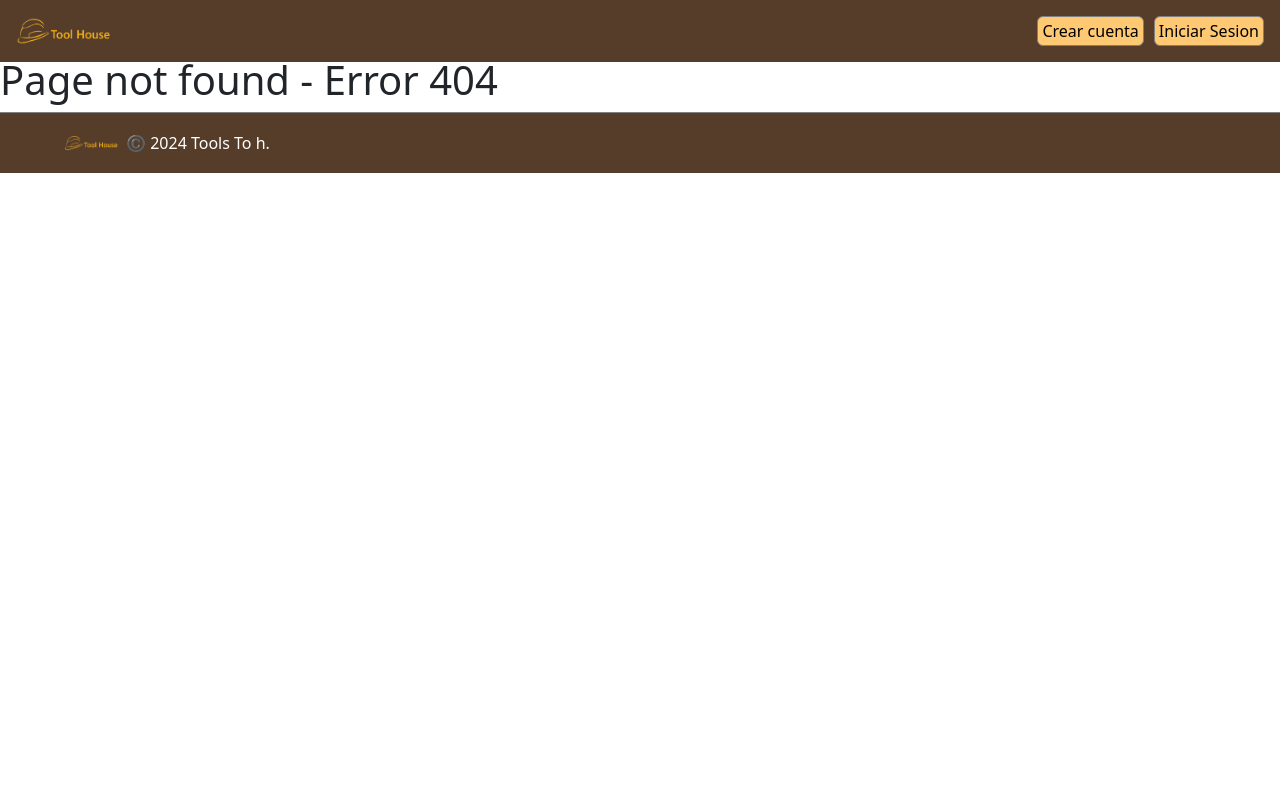
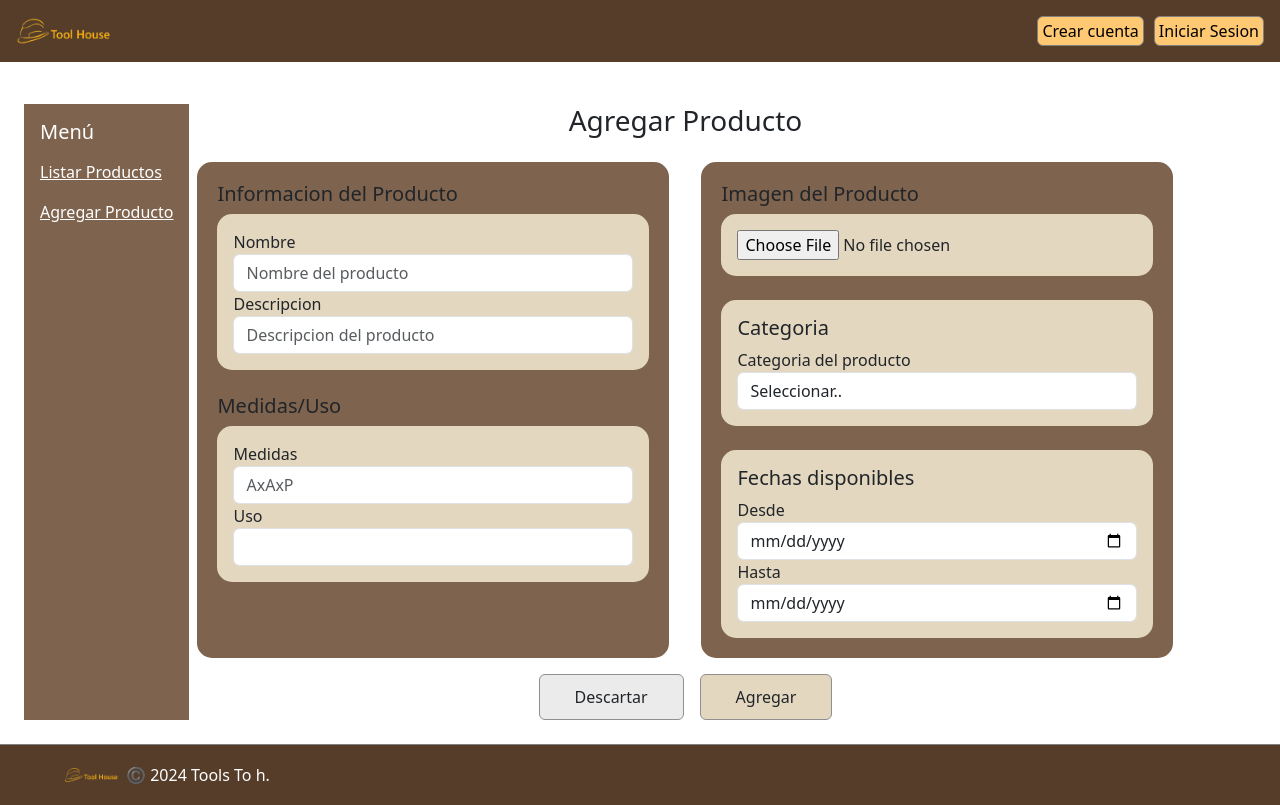
Before and after one commit to proyecto-Integrador-CTD-2024-E2/frontend-react, a React (Vite) app: page /admin/agregar in a window 1280 px wide. Before the commit this address had no page. Built offline with nearby package versions, Linux system fonts and the light colour scheme.

Commit message:
Agregar Productos

```diff
--- a/src/App.jsx
+++ b/src/App.jsx
@@ -6,6 +6,7 @@ import Home from './Routers/Home';
 import Detail from './Routers/Detail';
 import Admin from './Routers/Admin';
 import ListarProductos from './Routers/ListarProductos';
+import AgregarProductos from './Routers/AgregarProductos';
 
 import Header from './Components/Header';
 import Footer from './Components/Footer';
@@ -21,7 +22,7 @@ function App() {
           <Route path='/detail/:id' element={<Detail/>}/>
           <Route path='/admin' element={<Admin/>}>
             <Route path='listar' element={<ListarProductos/>}/>
-            {/* <Route path='/agregar' element={<AgregarProductos/>}/> */}
+            <Route path='agregar' element={<AgregarProductos/>}/>
           </Route>
           <Route path='*' element={<h1>Page not found - Error 404</h1>}/>
       </Routes>
--- a/src/Components/Busqueda.jsx
+++ b/src/Components/Busqueda.jsx
@@ -1,4 +1,3 @@
-import React from "react";
 import style from "../Styles/busqueda.module.css";
 import { Link } from "react-router-dom";
 
--- a/src/Components/Footer.jsx
+++ b/src/Components/Footer.jsx
@@ -1,4 +1,3 @@
-import React from 'react'
 import style from "../Styles/footer.module.css";
 import { Link } from "react-router-dom";
 
--- a/src/Components/Header.jsx
+++ b/src/Components/Header.jsx
@@ -1,4 +1,4 @@
-import React from "react";
+
 import style from "../Styles/header.module.css";
 import { Link } from "react-router-dom";
 
--- a/src/Routers/Admin.jsx
+++ b/src/Routers/Admin.jsx
@@ -1,14 +1,14 @@
-import { useEffect } from 'react';
-import { useNavigate, Outlet } from 'react-router-dom';
+// import { useEffect } from 'react';
+import { Outlet } from 'react-router-dom';
 import PanelAdmin from '../Components/PanelAdmin';
 
 const Admin = () => {
-    let navigate = useNavigate();
+    // let navigate = useNavigate();
 
-    useEffect(() => {
-        // Redirige a listado-productos como ruta por defecto dentro de /admin
-        navigate('listar');
-    }, [navigate]);
+    // useEffect(() => {
+    //     // Redirige a listado-productos como ruta por defecto dentro de /admin
+    //     navigate('listar');
+    // }, [navigate]);
     return (
         <div className='d-flex flex-row p-4 pt-5'>
             <PanelAdmin/>
--- a/src/Routers/AgregarProductos.jsx
+++ b/src/Routers/AgregarProductos.jsx
@@ -1,10 +1,64 @@
-import React from 'react';
+import style from "../Styles/agregar.module.css";
 
 const AgregarProductos = () => {
-    return (
-        <div>
-            <h3>Agregar producto</h3>
+
+return (
+<div className={style.container}>
+    <h3>Agregar Producto</h3>
+    <form>
+        <div className={style.form}>
+    {/* Primer Div */}
+    <div className={style.primeraColumna}>
+        <h5>Informacion del Producto</h5>
+        <div className={style.formgroup}>
+            <label htmlFor="nombre">Nombre</label>
+            <input type="text" className="form-control" id="nombre" placeholder="Nombre del producto" />
+            <label htmlFor="descripcion">Descripcion</label>
+            <input type="text" className="form-control" id="descripcion" placeholder="Descripcion del producto" />
         </div>
+            <br />
+        <h5>Medidas/Uso</h5>
+        <div className={style.formgroup}>
+            <label htmlFor="medidas">Medidas</label>
+            <input type="text" className="form-control" id="medidas" placeholder="AxAxP" />
+            <label htmlFor="uso">Uso</label>
+            <input type="text" className="form-control" id="uso" placeholder="" />
+        </div>
+    </div>
+
+    {/* SegundoDiv */}
+    <div className={style.segundaColumna}>
+            {/* Imagenes */}
+            <h5>Imagen del Producto</h5>
+            <div className={style.formgroup}>
+                <input type="file" className="form-control-file" id="exampleFormControlFile1" />
+            </div>
+            <br />
+            <div className={style.formgroup}>
+                <h5>Categoria</h5>
+                <label htmlFor="categoria">Categoria del producto</label>
+                    <select className="form-control" id="categoria">
+                        <option>Seleccionar..</option>
+                    </select>
+            </div>
+            <br />
+            <div className={style.formgroup}>
+                <h5>Fechas disponibles</h5>
+                <label htmlFor="desde">Desde</label>
+                <input type="date" className="form-control" id="desde" placeholder="AxAxP" />
+                <label htmlFor="hasta">Hasta</label>
+                <input type="date" className="form-control" id="hasta" placeholder="" />
+            </div>
+    </div>
+    </div>
+
+    <div className={style.botones}>
+        <button type="submit" className="btn">Descartar</button>
+        <button type="submit" className="btn">Agregar</button>
+    </div>
+
+</form>
+</div>
     );
 };
 
--- a/src/Routers/Detail.jsx
+++ b/src/Routers/Detail.jsx
@@ -34,7 +34,7 @@ const Detail = () => {
         </h4>
         <div className='d-flex '>
           <Link to="/" className="btn btn-light ">
-          <i class="bi bi-arrow-left-square-fill"></i> ⬅️
+          <i className="bi bi-arrow-left-square-fill"></i> ⬅️
           </Link>
         </div>
       </div>
--- a/src/Routers/Home.jsx
+++ b/src/Routers/Home.jsx
@@ -1,4 +1,3 @@
-import React from 'react';
 import Busqueda from "../Components/Busqueda"
 import style from "../Styles/home.module.css"
 import Products from '../Components/Products';
--- a/src/Routers/ListarProductos.jsx
+++ b/src/Routers/ListarProductos.jsx
@@ -50,10 +50,14 @@ const ListarProductos = () => {
                     <td>{producto.category.name}</td>
                     <td className='d-flex flex-row justify-content-around'>
                         <button className="btn btn-outline-primary" onClick={() => handleEdit(producto.id)}>
-                           ✏️
+                            <svg xmlns="http://www.w3.org/2000/svg" width="16" height="16" fill="currentColor" className="bi bi-pencil" viewBox="0 0 16 16">
+                                <path d="M12.146.146a.5.5 0 0 1 .708 0l3 3a.5.5 0 0 1 0 .708l-10 10a.5.5 0 0 1-.168.11l-5 2a.5.5 0 0 1-.65-.65l2-5a.5.5 0 0 1 .11-.168zM11.207 2.5 13.5 4.793 14.793 3.5 12.5 1.207zm1.586 3L10.5 3.207 4 9.707V10h.5a.5.5 0 0 1 .5.5v.5h.5a.5.5 0 0 1 .5.5v.5h.293zm-9.761 5.175-.106.106-1.528 3.821 3.821-1.528.106-.106A.5.5 0 0 1 5 12.5V12h-.5a.5.5 0 0 1-.5-.5V11h-.5a.5.5 0 0 1-.468-.325"/>
+                            </svg>
                         </button>
                         <button className="btn btn-outline-danger " onClick={() => handleDelete(producto.id)}>
-                            ✖️
+                            <svg xmlns="http://www.w3.org/2000/svg" width="16" height="16" fill="currentColor" className="bi bi-trash3-fill" viewBox="0 0 16 16">
+                                <path d="M11 1.5v1h3.5a.5.5 0 0 1 0 1h-.538l-.853 10.66A2 2 0 0 1 11.115 16h-6.23a2 2 0 0 1-1.994-1.84L2.038 3.5H1.5a.5.5 0 0 1 0-1H5v-1A1.5 1.5 0 0 1 6.5 0h3A1.5 1.5 0 0 1 11 1.5m-5 0v1h4v-1a.5.5 0 0 0-.5-.5h-3a.5.5 0 0 0-.5.5M4.5 5.029l.5 8.5a.5.5 0 1 0 .998-.06l-.5-8.5a.5.5 0 1 0-.998.06m6.53-.528a.5.5 0 0 0-.528.47l-.5 8.5a.5.5 0 0 0 .998.058l.5-8.5a.5.5 0 0 0-.47-.528M8 4.5a.5.5 0 0 0-.5.5v8.5a.5.5 0 0 0 1 0V5a.5.5 0 0 0-.5-.5"/>
+                            </svg>
                         </button>
 
                     </td>
--- /dev/null
+++ b/src/Styles/agregar.module.css
@@ -0,0 +1,48 @@
+.primeraColumna, .segundaColumna {
+    background-color: #7E634E;
+    border-radius: 15px;
+    padding: 20px;
+}
+
+.primeraColumna .formgroup, .segundaColumna .formgroup {
+    background-color: #E3D7BF;
+    border-radius: 15px;
+    padding: 16px;
+}
+
+.form {
+    display: flex;
+    flex-direction: row;
+    justify-content: space-around;
+    gap: 2em;
+}
+
+.container {
+    display: flex;
+    flex-direction: column;
+    gap: 1em;
+    align-items: center;
+}
+
+.botones {
+    display: flex;
+    justify-content: center;
+    gap: 1em;
+    margin-top: 1em;
+}
+
+.botones button {
+    background-color: #E3D7BF;
+    padding: 10px 35px;
+    border: 1px solid #8F8F8F;
+}
+
+.botones button:first-child {
+    background-color: #EBEBEB;
+    padding: 10px 35px;
+}
+
+
+.container input {
+    width: 25em;
+}
```
